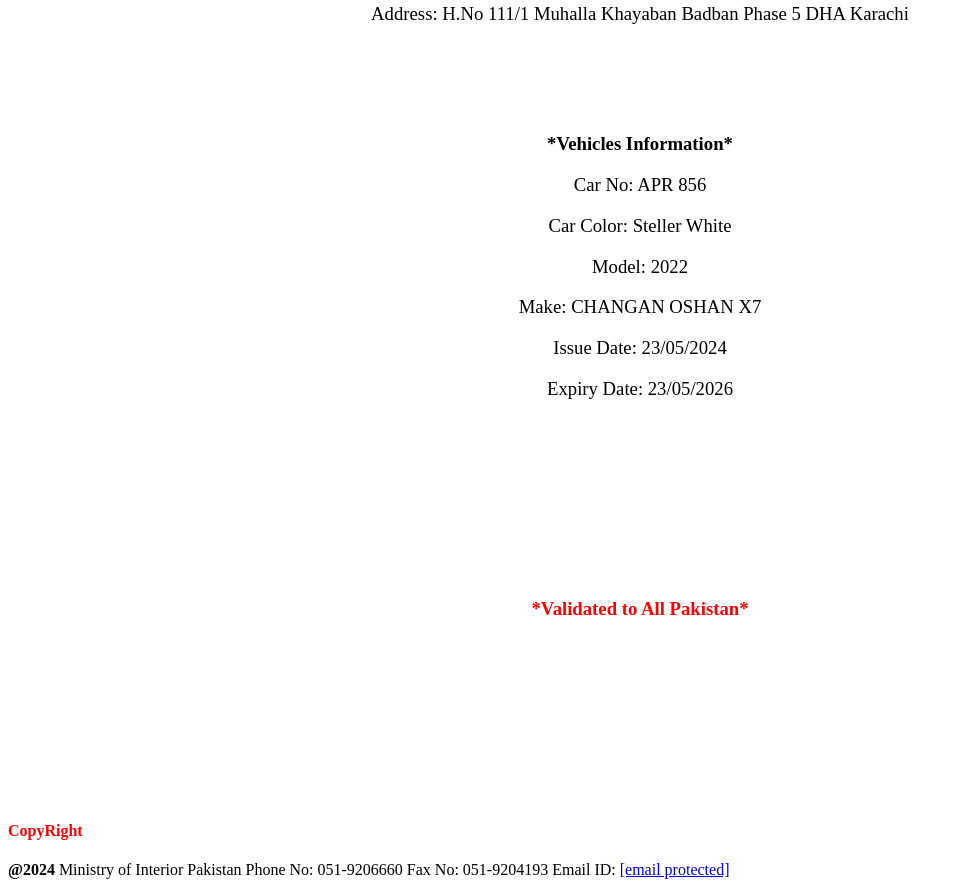
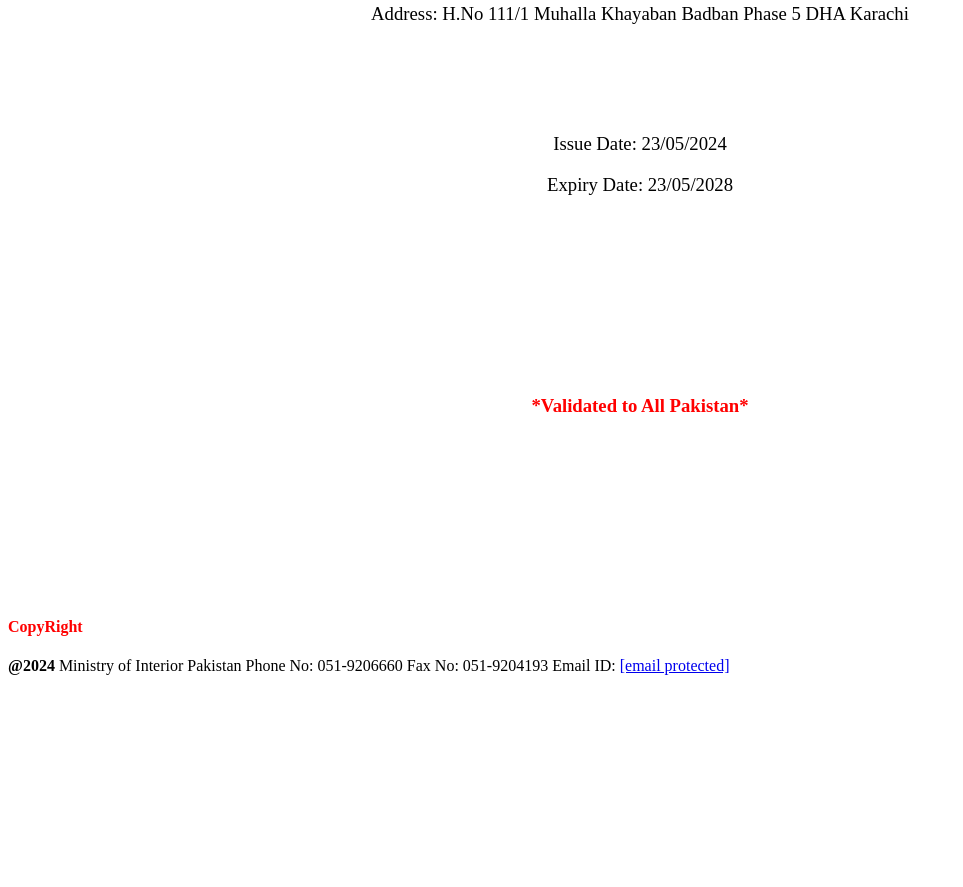
Before and after one commit to pakistanministry/ministryinterior4230154698683, a plain HTML site: page index.html in a window 1280 px wide. Shown: the part 2753-3640 px from the top of the page, without its empty margins (0-963 px from the left). After the commit the page ends 3436 px from the top, so only its background shows below. Drawn offline with Linux system fonts and the light colour scheme.

Commit message:
index.html

```diff
--- a/index.html
+++ b/index.html
@@ -72,13 +72,8 @@
 <h3>Father Name: Muhammad Amin Adamjee </h3>
 <h3>CNIC: 42301-5469868-3  </h3>
 <h3 class="padding-2">Address: H.No 111/1 Muhalla Khayaban Badban Phase 5 DHA Karachi </br>   </h3>
-<h3><b>*Vehicles Information*</b></h3>
-<h3>Car No: APR 856  </h3>
-<h3>Car Color: Steller White </h3>
-<h3>Model: 2022</h3>
-<h3>Make: CHANGAN OSHAN X7</h3>
 <h3>Issue Date: 23/05/2024 </h3>
-<h3 class="padding-5">Expiry Date: 23/05/2026</h3>
+<h3 class="padding-5">Expiry Date: 23/05/2028</h3>
 <h3 class="padding-4" style="color:red"><b>*Validated to All Pakistan*</b></h3>
 <h4 style="color:red">CopyRight</h4>
 <div><b>@2024</b> Ministry of Interior Pakistan Phone No: 051-9206660 Fax No: 051-9204193 Email ID: <a href="/cdn-cgi/l/email-protection" class="__cf_email__" data-cfemail="bcd8cfd0ddcb8efcd5d2c8d9ced5d3ce92dbd3ca92ccd7">[email&#10;protected]</a></div>
```
